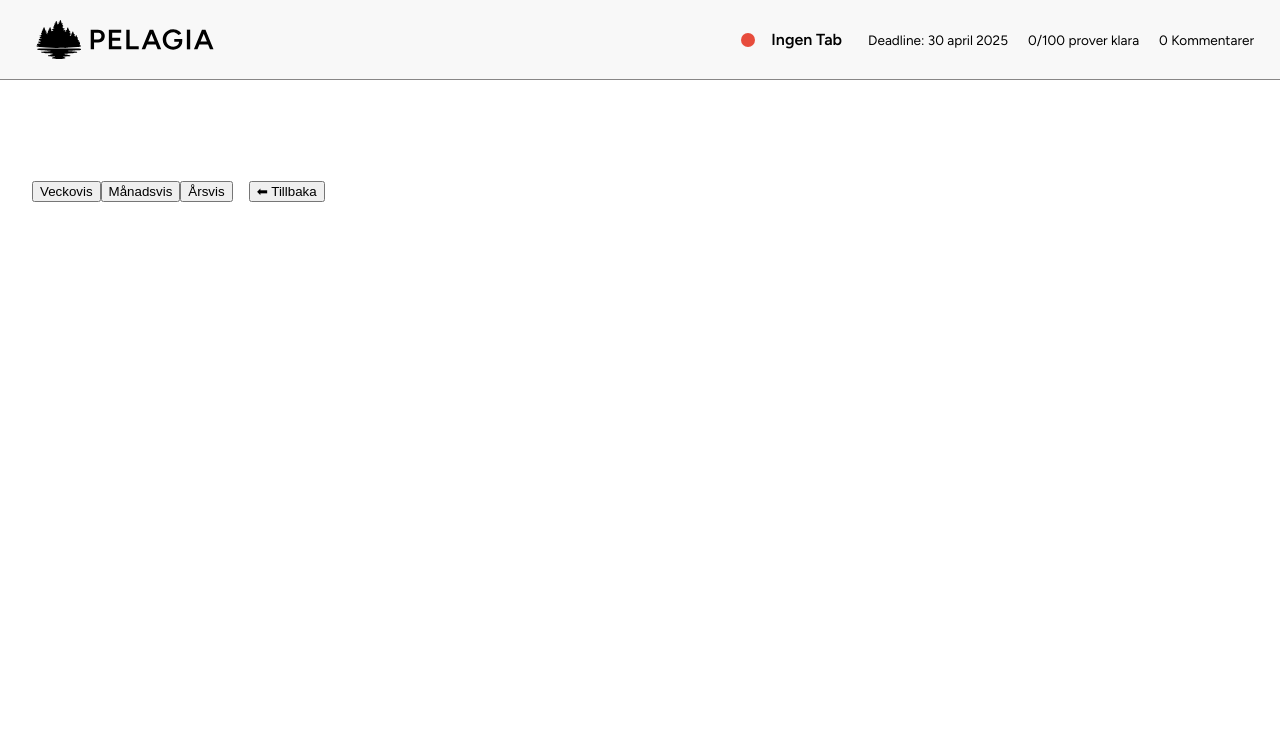
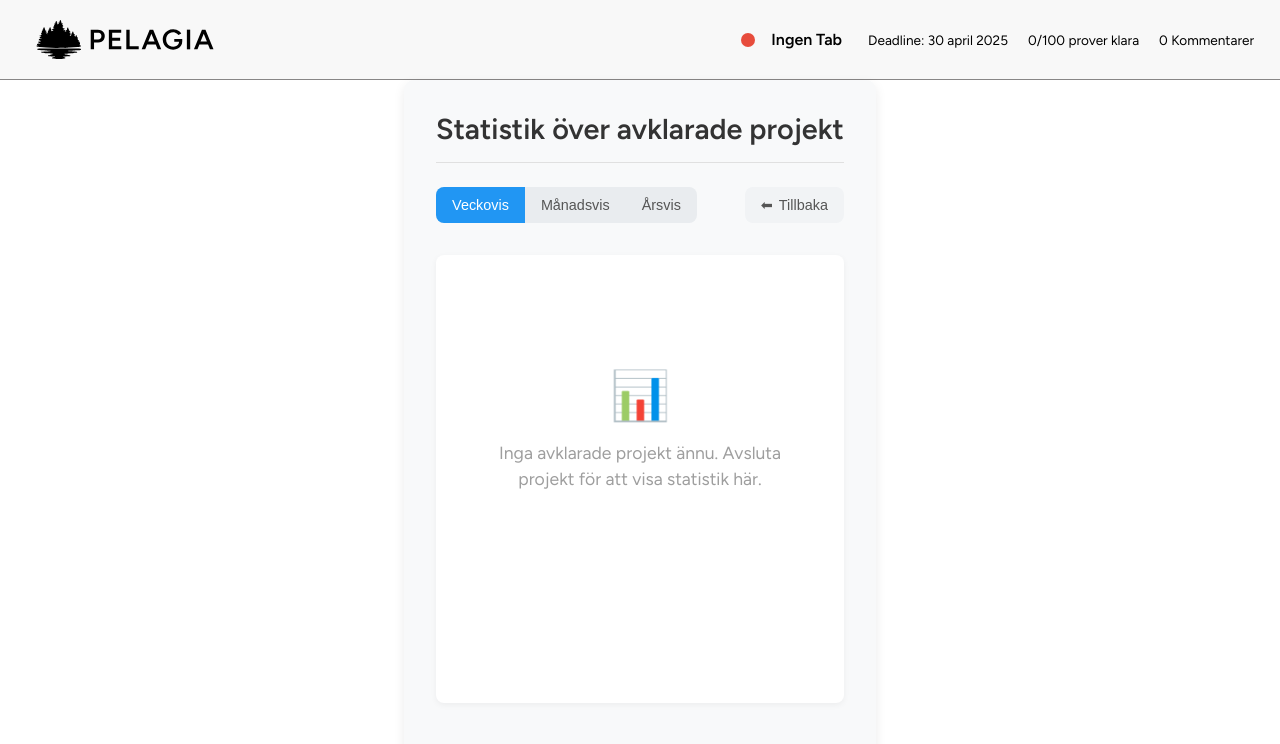
Before and after one commit to EliasKristmansson/dbtreact, a React (Vite) app in the folder reactproject1/: page / in a window 1280 px wide. Both pictures are taken after a click on the element 125 px from the left and 440 px from the top of the page. Shown: the top 744 px of the page. Built offline with nearby package versions, Linux system fonts and the light colour scheme.

Commit message:
tims stats

```diff
--- a/reactproject1/src/components/Statistik.jsx
+++ b/reactproject1/src/components/Statistik.jsx
@@ -10,13 +10,28 @@ function groupBy(data, periodFn) {
   return Object.entries(grouped).map(([key, count]) => ({ period: key, count }));
 }
 
+// Custom tooltip component
+const CustomTooltip = ({ active, payload, label }) => {
+  if (active && payload && payload.length) {
+    return (
+      <div className="custom-tooltip">
+        <p className="custom-tooltip-label">{label}</p>
+        <div className="custom-tooltip-value">
+          <span></span>
+          <span>{`${payload[0].value} projekt`}</span>
+        </div>
+      </div>
+    );
+  }
+  return null;
+};
+
 export default function Statistik({ onBack }) {
   const [view, setView] = useState("week");
   const [data, setData] = useState([]);
 
   useEffect(() => {
     const raw = JSON.parse(localStorage.getItem("completedProjects") || "[]");
-
     const formatter = {
       week: (date) => {
         const week = Math.ceil((date.getDate() - date.getDay() + 1) / 7);
@@ -25,27 +40,61 @@ export default function Statistik({ onBack }) {
       month: (date) => `${date.getFullYear()}-${(date.getMonth() + 1).toString().padStart(2, "0")}`,
       year: (date) => `${date.getFullYear()}`
     };
-
     setData(groupBy(raw, formatter[view]));
   }, [view]);
 
   return (
-    <div style={{ padding: "2rem" }}>
+    <div className="statistics-container">
+      <div className="statistics-header">
         <h2>Statistik över avklarade projekt</h2>
-      <div style={{ marginBottom: "1rem" }}>
-        <button onClick={() => setView("week")}>Veckovis</button>
-        <button onClick={() => setView("month")}>Månadsvis</button>
-        <button onClick={() => setView("year")}>Årsvis</button>
-        <button onClick={onBack} style={{ marginLeft: "1rem" }}>⬅ Tillbaka</button>
       </div>
-      <ResponsiveContainer width="100%" height={300}>
+
+      <div className="control-bar">
+        <div className="view-buttons">
+          <button
+            className={`view-button ${view === "week" ? "active" : ""}`}
+            onClick={() => setView("week")}
+          >
+            Veckovis
+          </button>
+          <button
+            className={`view-button ${view === "month" ? "active" : ""}`}
+            onClick={() => setView("month")}
+          >
+            Månadsvis
+          </button>
+          <button
+            className={`view-button ${view === "year" ? "active" : ""}`}
+            onClick={() => setView("year")}
+          >
+            Årsvis
+          </button>
+        </div>
+
+        <button className="back-button" onClick={onBack}>
+          ⬅ <span>Tillbaka</span>
+        </button>
+      </div>
+
+      <div className="chart-container">
+        {data.length > 0 ? (
+          <ResponsiveContainer width="100%" height="100%">
             <BarChart data={data}>
               <XAxis dataKey="period" />
               <YAxis allowDecimals={false} />
-          <Tooltip />
-          <Bar dataKey="count" fill="#2196f3" />
+              <Tooltip content={<CustomTooltip />} />
+              <Bar dataKey="count" fill="#2196f3" radius={[4, 4, 0, 0]} />
             </BarChart>
           </ResponsiveContainer>
+        ) : (
+          <div className="empty-state">
+            <div className="empty-state-icon">📊</div>
+            <div className="empty-state-text">
+              Inga avklarade projekt ännu. Avsluta projekt för att visa statistik här.
+            </div>
+          </div>
+        )}
+      </div>
     </div>
   );
 }
--- a/reactproject1/src/components/sidebar.css
+++ b/reactproject1/src/components/sidebar.css
@@ -24,3 +24,191 @@
 	font-weight: bold;
 	border-left: 4px solid #9f9f9f;
   }
+
+  .statistics-container {
+	background-color: #f8f9fa;
+	border-radius: 10px;
+	box-shadow: 0 4px 12px rgba(0,0,0,0.08);
+	padding: 2rem;
+	max-width: 1200px;
+	margin: 0 auto;
+	transition: all 0.3s ease;
+  }
+
+  /* Page Header */
+  .statistics-header {
+	display: flex;
+	justify-content: space-between;
+	align-items: center;
+	margin-bottom: 1.5rem;
+	border-bottom: 1px solid #e0e0e0;
+	padding-bottom: 1rem;
+  }
+
+  .statistics-header h2 {
+	font-size: 1.8rem;
+	color: #333;
+	margin: 0;
+	font-weight: 600;
+  }
+
+  /* Control Bar */
+  .control-bar {
+	display: flex;
+	align-items: center;
+	margin-bottom: 2rem;
+	flex-wrap: wrap;
+	gap: 10px;
+  }
+
+  /* Tab Buttons */
+  .view-buttons {
+	display: flex;
+	background-color: #e9ecef;
+	border-radius: 8px;
+	overflow: hidden;
+  }
+
+  .view-button {
+	background-color: transparent;
+	border: none;
+	padding: 10px 16px;
+	font-size: 0.9rem;
+	cursor: pointer;
+	transition: all 0.2s ease;
+	font-weight: 500;
+	color: #555;
+  }
+
+  .view-button.active {
+	background-color: #2196f3;
+	color: white;
+  }
+
+  .view-button:hover:not(.active) {
+	background-color: #dee2e6;
+  }
+
+  /* Back Button */
+  .back-button {
+	margin-left: auto;
+	display: flex;
+	align-items: center;
+	background-color: #f1f3f5;
+	border: none;
+	border-radius: 8px;
+	padding: 10px 16px;
+	font-size: 0.9rem;
+	cursor: pointer;
+	transition: all 0.2s ease;
+	color: #555;
+  }
+
+  .back-button:hover {
+	background-color: #e9ecef;
+	transform: translateX(-2px);
+  }
+
+  .back-button span {
+	margin-left: 6px;
+	font-weight: 500;
+  }
+
+  /* Chart Container */
+  .chart-container {
+	background-color: white;
+	border-radius: 8px;
+	padding: 1.5rem;
+	box-shadow: 0 2px 6px rgba(0,0,0,0.05);
+	height: 400px;
+  }
+
+  /* Empty State */
+  .empty-state {
+	display: flex;
+	flex-direction: column;
+	align-items: center;
+	justify-content: center;
+	height: 300px;
+	color: #9e9e9e;
+	text-align: center;
+  }
+
+  .empty-state-icon {
+	font-size: 3rem;
+	margin-bottom: 1rem;
+  }
+
+  .empty-state-text {
+	font-size: 1.1rem;
+	max-width: 300px;
+	line-height: 1.5;
+  }
+
+  /* Tooltip Customization */
+  .custom-tooltip {
+	background-color: #fff;
+	border: 1px solid #e0e0e0;
+	border-radius: 6px;
+	padding: 10px 14px;
+	box-shadow: 0 2px 5px rgba(0,0,0,0.05);
+  }
+
+  .custom-tooltip-label {
+	font-weight: 600;
+	margin-bottom: 5px;
+	color: #333;
+  }
+
+  .custom-tooltip-value {
+	display: flex;
+	align-items: center;
+  }
+
+  .custom-tooltip-value span:first-child {
+	width: 12px;
+	height: 12px;
+	margin-right: 8px;
+	border-radius: 2px;
+	background-color: #2196f3;
+  }
+
+  /* Responsive Adjustments */
+  @media (max-width: 768px) {
+	.statistics-container {
+	  padding: 1.5rem;
+	}
+
+	.statistics-header {
+	  flex-direction: column;
+	  align-items: flex-start;
+	}
+
+	.statistics-header h2 {
+	  margin-bottom: 1rem;
+	}
+
+	.control-bar {
+	  flex-direction: column;
+	  align-items: stretch;
+	}
+
+	.view-buttons {
+	  width: 100%;
+	}
+
+	.view-button {
+	  flex: 1;
+	}
+
+	.back-button {
+	  margin-left: 0;
+	  width: 100%;
+	  justify-content: center;
+	  margin-top: 10px;
+	}
+
+	.chart-container {
+	  height: 300px;
+	}
+  }
```
Lines whose indentation alone changed are shown as unchanged.
